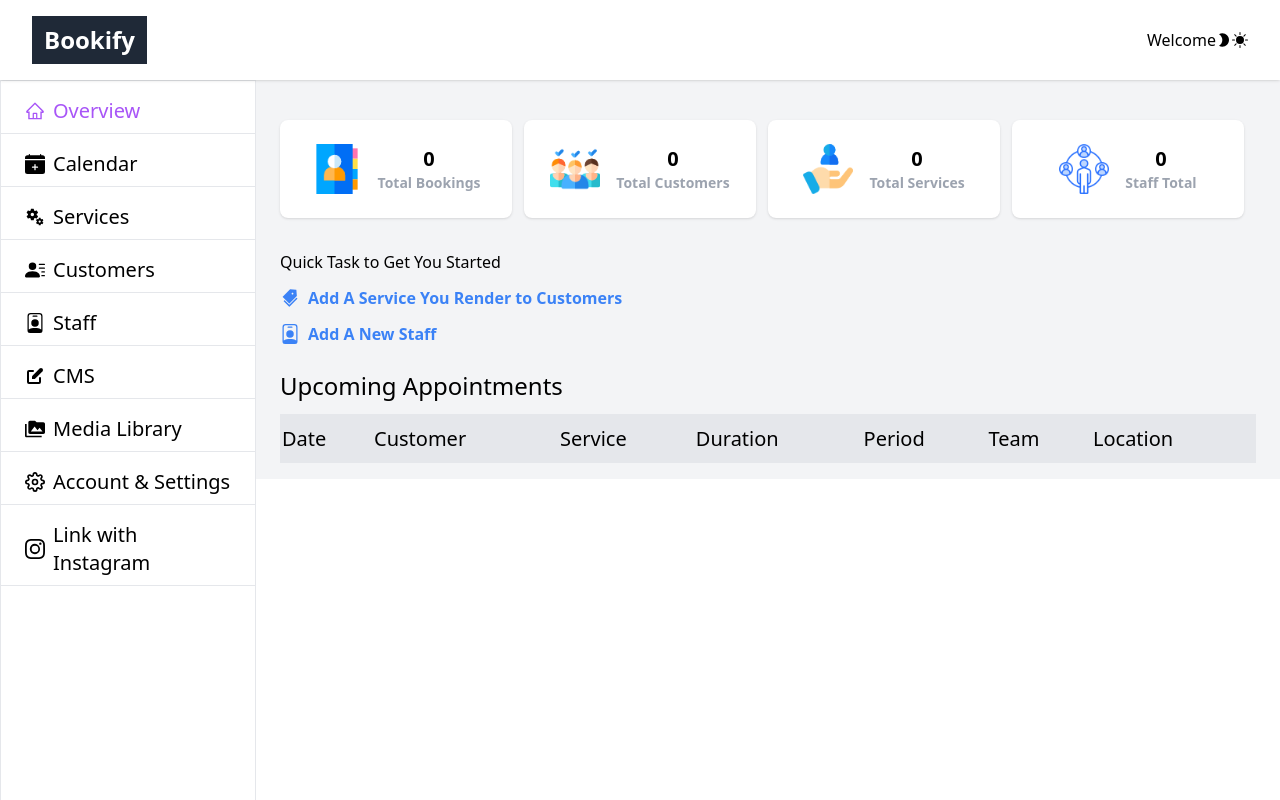
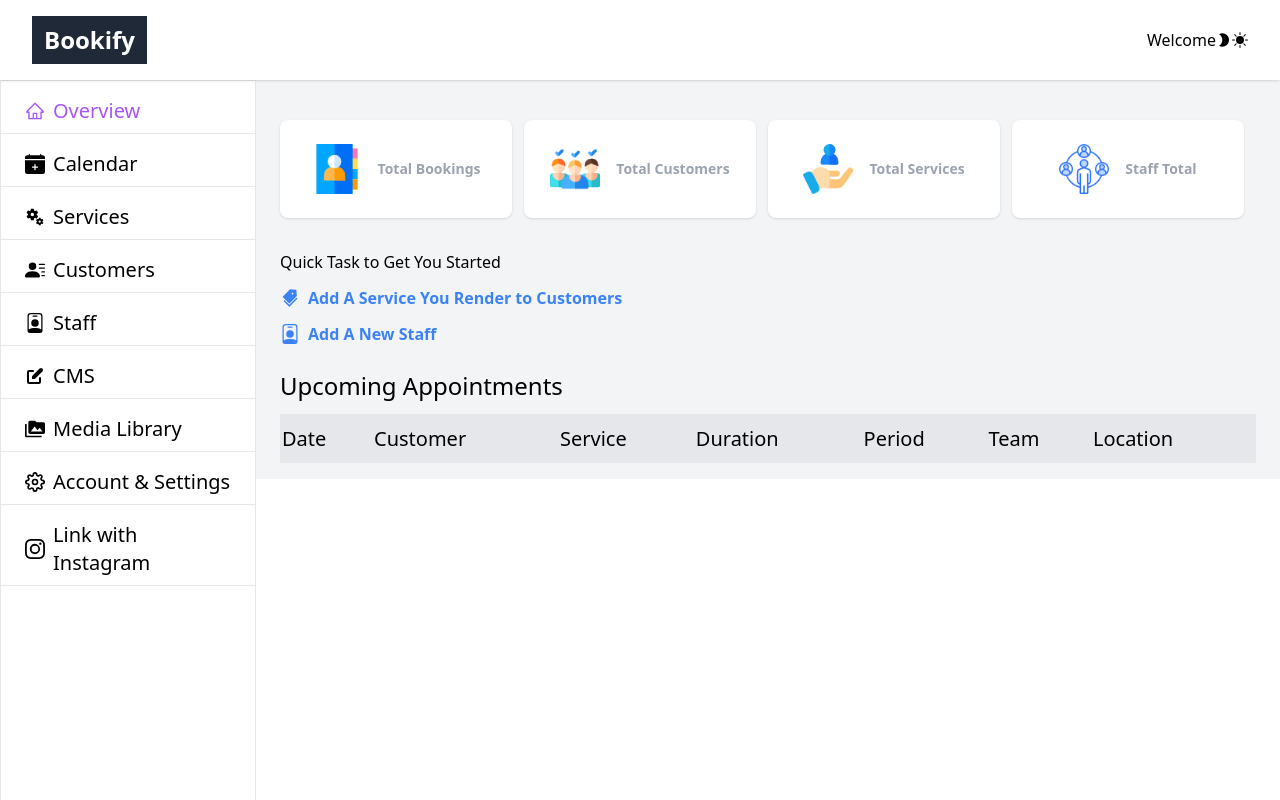
Before and after one commit to BisiDavi/square-booking, a Next.js app: page /admin in a window 1280 px wide. Built offline with nearby package versions, Linux system fonts and the light colour scheme; no server answers.

Commit message:
report card updated

```diff
--- a/components/Card/ReportCard.tsx
+++ b/components/Card/ReportCard.tsx
@@ -1,13 +1,30 @@
+import { useQuery } from "react-query";
+import reportCardQueryFunction, {
+  parseReportCard,
+} from "@/components/Card/reportCardQueryFunction";
+
 /* eslint-disable @next/next/no-img-element */
 interface Props {
   report: {
     count: number;
     text: string;
     icon: string;
+    method: string;
+    key: string;
   };
 }
 
 export default function ReportCard({ report }: Props) {
+  const { data, status } = useQuery(report.method, () =>
+    reportCardQueryFunction(report.method)
+  );
+
+  const parsedData =
+    status === "success" ? parseReportCard(data, report.key) : null;
+
+  console.log(`data-${report.method}`, parsedData);
+  const count = parsedData ? parsedData.length : 0;
+
   return (
     <div className="rounded-lg shadow bg-white w-1/4 mr-3 p-4 py-6 hover:bg-gray-50 justify-center text-xl flex items-center">
       <img
@@ -18,7 +35,7 @@ export default function ReportCard({ report }: Props) {
         className="text-3xl mr-4"
       />
       <div className="text text-center flex flex-col justify-center">
-        <h3 className="font-bold">{report.count}</h3>
+        {parsedData && <h3 className="font-bold">{count}</h3>}
         <p className="text-sm text-gray-400 font-bold text-center">
           {report.text}
         </p>
--- a/components/Card/ReportCardQueryFunction.ts
+++ b/components/Card/ReportCardQueryFunction.ts
@@ -5,7 +5,7 @@ import {
 } from "@/requests/getRequests";
 import { searchTeam } from "@/requests/postRequests";
 
-export default function ReportCardQueryFunction(func: string) {
+export default function reportCardQueryFunction(func: string) {
   switch (func) {
     case "listBookings":
       return listBookings();
@@ -17,3 +17,7 @@ export default function ReportCardQueryFunction(func: string) {
       return searchTeam({});
   }
 }
+
+export function parseReportCard(data: any, methodType: string) {
+  return JSON.parse(data?.data)[methodType];
+}
--- a/components/Location/GetLocationName.tsx
+++ b/components/Location/GetLocationName.tsx
@@ -14,7 +14,6 @@ export default function GetLocationName({ locationId }: Props) {
       enabled: !!locationId,
     }
   );
-  console.log("data", data?.data);
   return (
     <div>
       {status === "error"
--- a/components/Services/GetService.tsx
+++ b/components/Services/GetService.tsx
@@ -30,7 +30,6 @@ export default function GetServiceCatalog({ serviceId }: Props) {
   const parsedData =
     status === "success" ? JSON.parse(data?.data)?.object : null;
 
-  console.log("parsedData", parsedData);
   return (
     <div>
       {status === "error" ? (
--- a/json/activities.json
+++ b/json/activities.json
@@ -1,6 +1,30 @@
 [
-  { "text": "Total Bookings", "count": 0, "icon": "/bookingIcon.png" },
-  { "text": "Total Customers", "count": 0, "icon": "/customer.png" },
-  { "text": "Total Services", "count": 0, "icon": "/services.png" },
-  { "text": "Staff Total ", "count": 0, "icon": "staff.png" }
+  {
+    "text": "Total Bookings",
+    "count": 0,
+    "icon": "/bookingIcon.png",
+    "method": "listBookings",
+    "key": "bookings"
+  },
+  {
+    "text": "Total Customers",
+    "count": 0,
+    "icon": "/customer.png",
+    "method": "listCustomer",
+    "key":"customers"
+  },
+  {
+    "text": "Total Services",
+    "count": 0,
+    "icon": "/services.png",
+    "method": "listServices",
+    "key": "items"
+  },
+  {
+    "text": "Staff Total ",
+    "count": 0,
+    "icon": "staff.png",
+    "method": "listStaff",
+    "key": "teamMembers"
+  }
 ]
```
